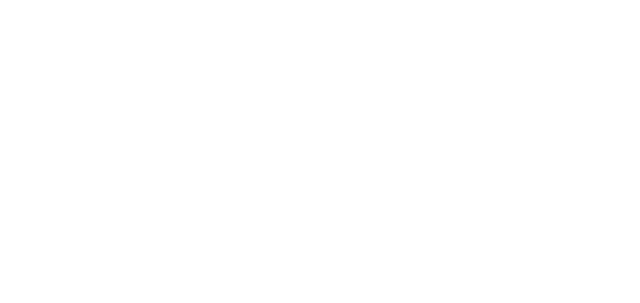
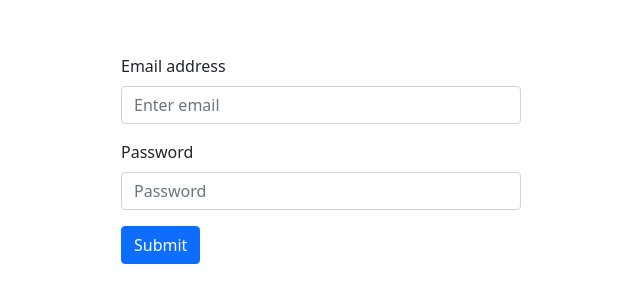
Before and after one commit to jmcode24/fundraising, a React (Create React App) app: page /login in a window 1280 px wide. Before the commit this address had no page. Shown: the part 241-544 px from the top of the page, without its empty margins (319-959 px from the left). Built offline with nearby package versions, Linux system fonts and the light colour scheme.

Commit message:
created landing page sample

```diff
--- /dev/null
+++ b/src/Pages/LandingPage.jsx
@@ -0,0 +1,19 @@
+import React from "react";
+import { Container } from "react-bootstrap";
+
+function LandingPage() {
+  return (
+    <div>
+      <Container>
+        <h1>Let's Help those who more in need</h1>
+        <p>
+          Lorem ipsum dolor sit, amet consectetur adipisicing elit. Cum omnis
+          praesentium perferendis fugit ex provident deserunt asperiores nisi,
+          exercitationem accusantium?
+        </p>
+      </Container>
+    </div>
+  );
+}
+
+export default LandingPage;
--- a/src/Pages/Login.jsx
+++ b/src/Pages/Login.jsx
@@ -1,13 +1,39 @@
+import { Button, Form } from "react-bootstrap";
 import { Helmet } from "react-helmet";
 
 const Login = () => {
   return (
-    <>
-      <Helmet>
-        <title>Login</title>
-      </Helmet>
-      <h1>Login</h1>
-    </>
+    <div
+      style={{
+        width: "100vw",
+        height: "100vh",
+        display: "flex",
+        alignItems: "center",
+        justifyContent: "center",
+      }}
+    >
+      <div
+        style={{
+          width: "400px",
+        }}
+      >
+        <Form>
+          <Form.Group className="mb-3" controlId="formBasicEmail">
+            <Form.Label>Email address</Form.Label>
+            <Form.Control type="email" placeholder="Enter email" />
+          </Form.Group>
+
+          <Form.Group className="mb-3" controlId="formBasicPassword">
+            <Form.Label>Password</Form.Label>
+            <Form.Control type="password" placeholder="Password" />
+          </Form.Group>
+
+          <Button variant="primary" type="submit">
+            Submit
+          </Button>
+        </Form>
+      </div>
+    </div>
   );
 };
 
--- a/src/Router.js
+++ b/src/Router.js
@@ -1,4 +1,7 @@
 import HomePage from "pages/HomePage";
+import LandingPage from "pages/LandingPage";
+import Login from "pages/Login";
+import Register from "pages/Register";
 import React from "react";
 import { Routes, Route, Link, Outlet } from "react-router-dom";
 
@@ -6,7 +9,10 @@ function Router() {
   return (
     <div>
       <Routes>
-        <Route path="/" element={<HomePage />} />
+        <Route path="/" element={<LandingPage />} />
+        {/* <Route path="/" element={<HomePage />} /> */}
+        <Route path="/login" element={<Login />} />
+        <Route path="/register" element={<Register />} />
 
         {/* <Route path="dashboard" element={<Dashboard />}>
           <Route path="invoices" element={<Invoices />} />
--- a/src/component/Header.jsx
+++ b/src/component/Header.jsx
@@ -2,13 +2,15 @@ import React from "react";
 import { Container, Navbar, Nav, Button } from "react-bootstrap";
 import Image from "./Image";
 import logo from "../images/logo.png";
+import { Link } from "react-router-dom";
 
 export default function Header() {
   return (
-    <Navbar variant="light" bg="dark" className="py-3">
+    <Navbar variant="light" bg="light" className="py-3">
       <Container>
         <Navbar.Brand>
-          <Image logo={logo} />
+          <h1 class="logo">FundFair</h1>
+          {/* <Image logo={logo} /> */}
         </Navbar.Brand>
         <Nav className="mx-auto nav-item">
           <Nav.Link>
@@ -23,7 +25,9 @@ export default function Header() {
         </Nav>
         <Nav className="ms-auto nav-item">
           <Nav.Link>
-            <Button variant="outline-success">Log in</Button>
+            <Button variant="outline-success">
+              <Link to="/login">Log in</Link>
+            </Button>
           </Nav.Link>
           <Nav.Link>
             <Button variant="outline-primary">Sign up</Button>
--- a/src/index.css
+++ b/src/index.css
@@ -1,3 +1,5 @@
+@import url("https://fonts.googleapis.com/css2?family=Poppins&display=swap");
+
 * {
   padding: 0;
   margin: 0;
@@ -6,14 +8,6 @@
 
 body {
   margin: 0;
-  font-family: -apple-system, BlinkMacSystemFont, "Segoe UI", "Roboto", "Oxygen",
-    "Ubuntu", "Cantarell", "Fira Sans", "Droid Sans", "Helvetica Neue",
-    sans-serif;
-  -webkit-font-smoothing: antialiased;
-  -moz-osx-font-smoothing: grayscale;
+  padding: 0;
+  font-family: "Poppins", sans-serif;
 }
-
-code {
-  font-family: source-code-pro, Menlo, Monaco, Consolas, "Courier New",
-    monospace;
-}
```
